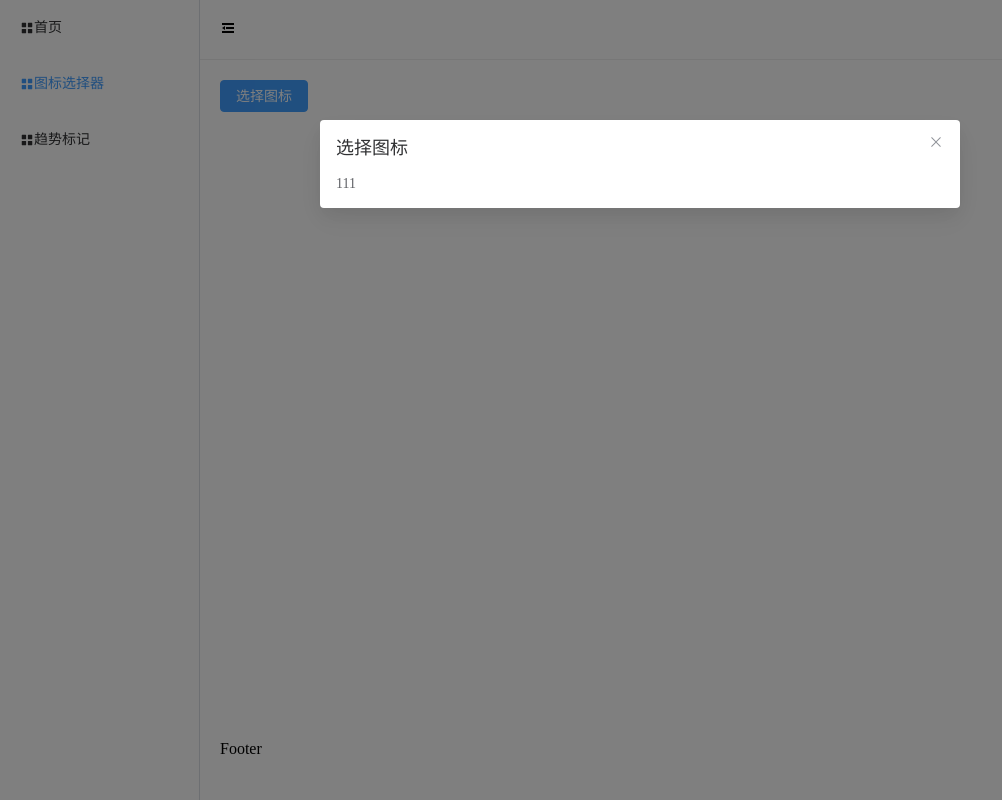
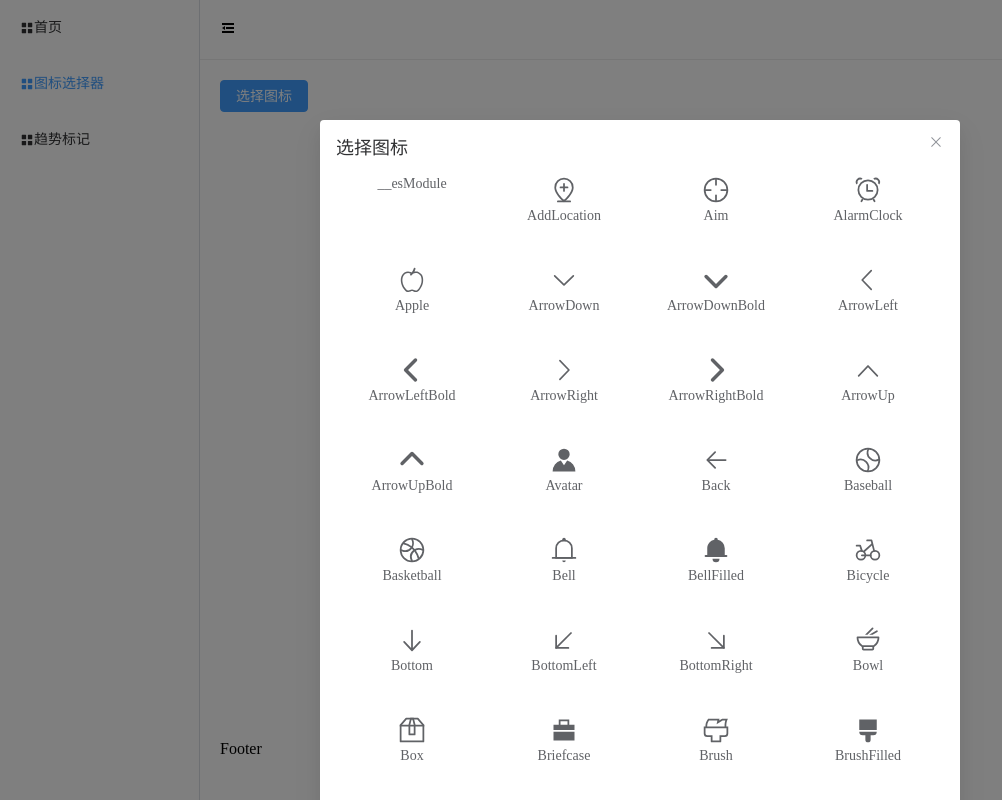
Before and after one commit to 11334/Refactor-ElementPlus, a Vue app: page /chooseIcon in a window 1280 px wide. Both pictures are taken after a click on the button "选择图标". Shown: the whole page, without its empty margins (0-1002 px from the left). Built offline with nearby package versions, Linux system fonts and the light colour scheme.

Commit message:
将图标展示到dialog上 并且设置好样式

```diff
--- a/src/components/chooseIcon/src/ChooseIcon.vue
+++ b/src/components/chooseIcon/src/ChooseIcon.vue
@@ -2,11 +2,26 @@
     <el-button @click="handleClick" type="primary">
         <slot></slot>
     </el-button>
-    <el-dialog :title="title" v-model="dialogVisible">111</el-dialog>
+    <el-dialog :title="title" v-model="dialogVisible">
+        <!-- Object.keys(ElIcons) 表示获得对象ElIcons中所有的键名 -->
+        <div class="container">
+            <div class="item" v-for="(item, index) in Object.keys(ElIcons)" :key="index">
+                <!-- 图标已经全部注册成了全局组件 el-icon-xxx -->
+                <!-- component是vue自带的 is里面写什么 渲染出来就是一个什么标签 -->
+                <div class="text">
+                    <component :is="`el-icon-${toLine(item)}`"></component>
+                </div>
+                <div class="icon">{{ item }}</div>
+            </div>
+        </div>
+    </el-dialog>
 </template>
 
 <script lang="ts" setup>
-import { ref,watch } from 'vue'
+import { ref, watch } from 'vue'
+// ElIcons 是对象类型的
+import * as ElIcons from '@element-plus/icons-vue'
+import { toLine } from '../../../utils'
 const props = defineProps<{
     // 弹出框的标题
     title: string,
@@ -41,8 +56,39 @@ watch(() => props.visible, val => {
 })
 // 监听组件内部的dialogVisible变化
 watch(() => dialogVisible.value, val => {
-    emits('update:visible',val)
+    emits('update:visible', val)
 })
 </script>
 
-<style lang="scss" scoped></style>
+<style lang="scss" scoped>
+.container {
+    display: flex;
+    // 垂直方向居中
+    align-items: center;
+    // 换行
+    flex-wrap: wrap;
+}
+
+.item {
+    // 每五个一换行
+    width: 25%;
+    display: flex;
+    flex-direction: column;
+    // 垂直方向居中
+    align-items: center;
+    justify-content: center;
+    margin-bottom: 20px;
+    cursor: pointer;
+    height: 70px;
+}
+.text{
+    font-size: 14px;
+}
+.icon{
+    flex:1
+}
+svg{
+    width: 2em;
+    height: 2em;
+}
+</style>
--- a/src/view/chooseIcon/ChooseIcon.vue
+++ b/src/view/chooseIcon/ChooseIcon.vue
@@ -10,6 +10,4 @@ import { ref } from 'vue'
 let visible = ref<boolean>(false)
 </script>
 
-<style lang="scss" scoped>
-
-</style>
+<style lang="scss" scoped></style>
```
